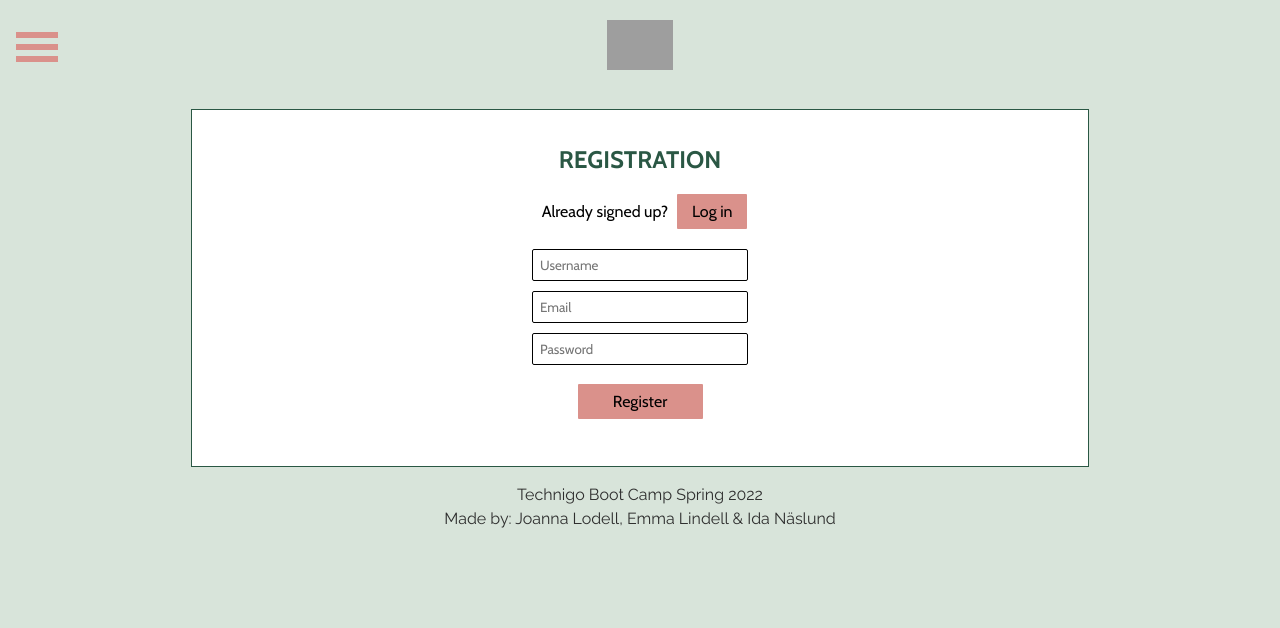
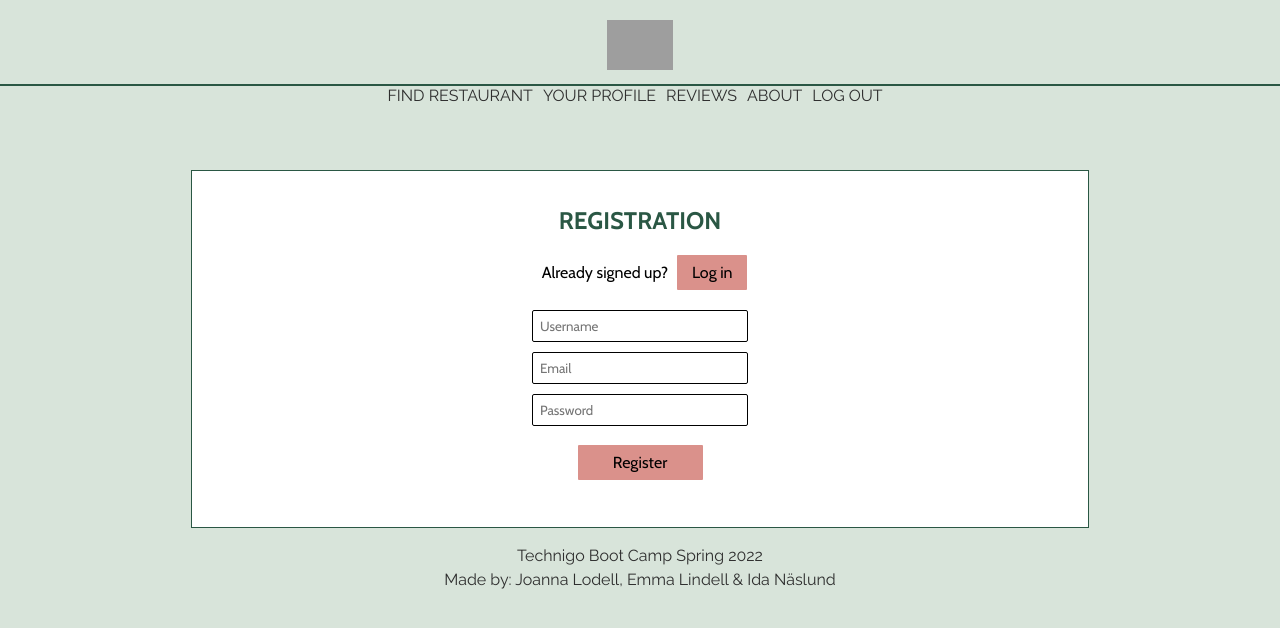
Before and after one commit to idanaslund/final-project-frontend, a React (Create React App) app: page / in a window 1280 px wide. Shown: the top 628 px of the page. Built offline with nearby package versions, Linux system fonts and the light colour scheme; grey boxes are pictures that could not be loaded.

Commit message:
navbar for desktop

```diff
--- a/src/components/Header.js
+++ b/src/components/Header.js
@@ -1,6 +1,7 @@
 import React from "react"
 import { Link } from "react-router-dom"
 import Navbar from "./Navbar"
+import TopNavBar from "./TopNavBar"
 import { StyledHeader } from '../theme/styles'
 
 
@@ -13,7 +14,7 @@ const Header = () => {
             <Link key="home" to="/">
             <img src="https://i.postimg.cc/44V76f12/foodie-finder.png" alt="foodie-finder-logotype" />
             </Link>
-
+            <TopNavBar />
             <Navbar />
         </StyledHeader>
 
--- /dev/null
+++ b/src/components/TopNavBar.js
@@ -0,0 +1,17 @@
+import React from "react"
+import { Link } from 'react-router-dom'
+import { TopNav } from '../theme/styles'
+
+const TopNavBar = () => {
+    return(
+    <TopNav>
+        <Link id="home" class-name="bm-item" to='/restaurants'>FIND RESTAURANT</Link>
+        <Link id="profile" class-name="bm-item" to='/profile'>YOUR PROFILE</Link>
+        <Link id="reviews" class-name="bm-item" to='/reviews'>REVIEWS</Link>
+        <Link id="about" class-name="bm-item" to='/about'>ABOUT</Link>
+        <Link id="logout" class-name="bm-item" to='/logout'>LOG OUT</Link>
+    </TopNav>
+    )
+}
+
+export default TopNavBar
--- a/src/theme/styles.js
+++ b/src/theme/styles.js
@@ -12,6 +12,28 @@ export const StyledHeader = styled.header`
 margin-bottom: 10px;
 text-align: center;
 img{max-height: 50px; margin-top: 20px;}
+`
+
+export const TopNav = styled.div`
+display: none;
+
+@media ${devices.tablet}{
+  display: none;
+}
+@media ${devices.desktop}{
+  display: block;
+  border-top: 2px solid #2a5744;
+  margin: 10px 0 40px 0;
+a {
+  text-decoration: none;
+  color: #2e2e2e;
+  margin-right: 10px;
+
+  &:active {
+    font-weight: 700;
+  }
+}
+}
 `
 
 /////////////// Restaurant card on Filtering page ///////////////
@@ -309,6 +331,10 @@ export const Burger = styled.div`
       margin-top: 14px;
       border-radius: 30px;
     }
+
+@media ${devices.desktop} {
+  display: none;
+}
 `
 
 
```
